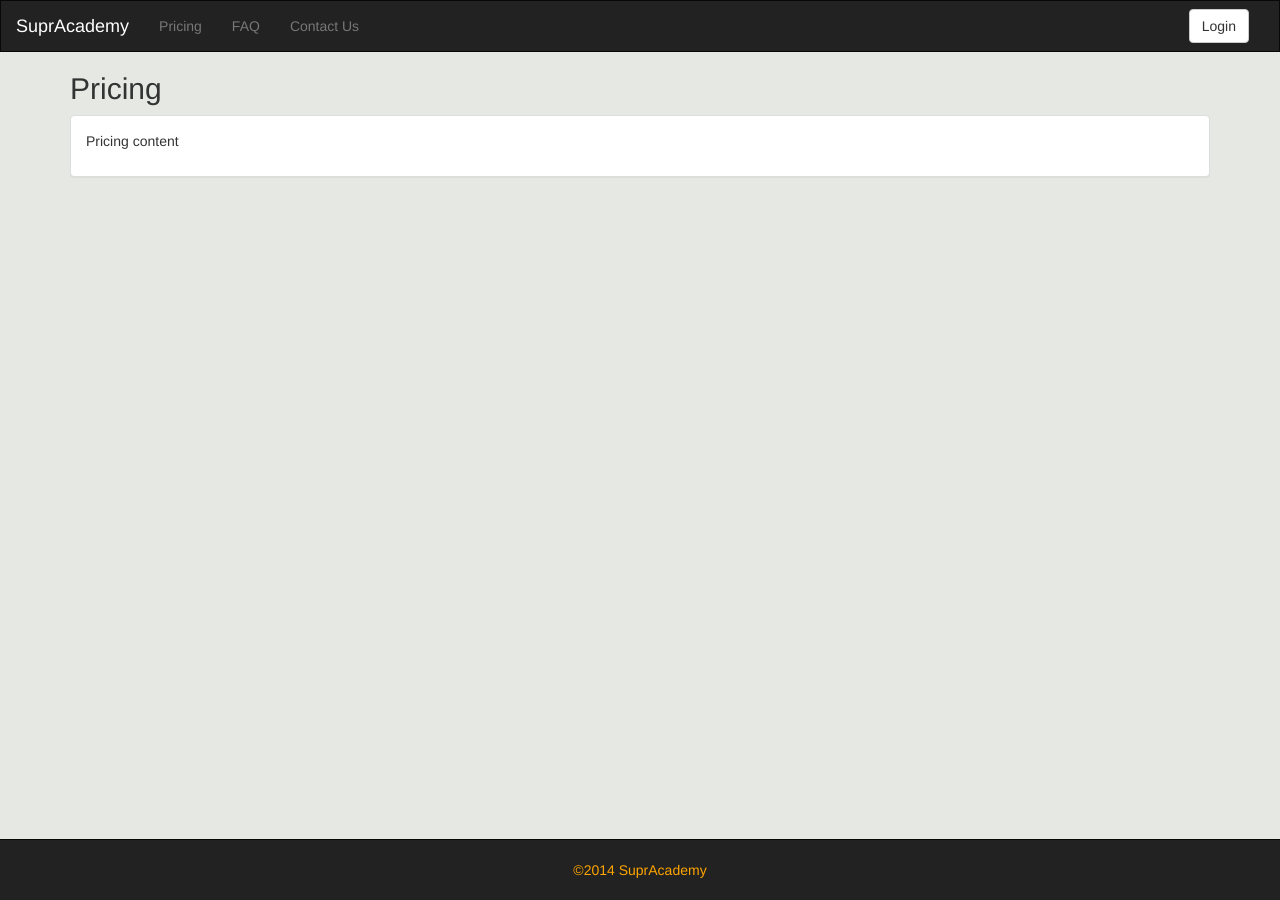
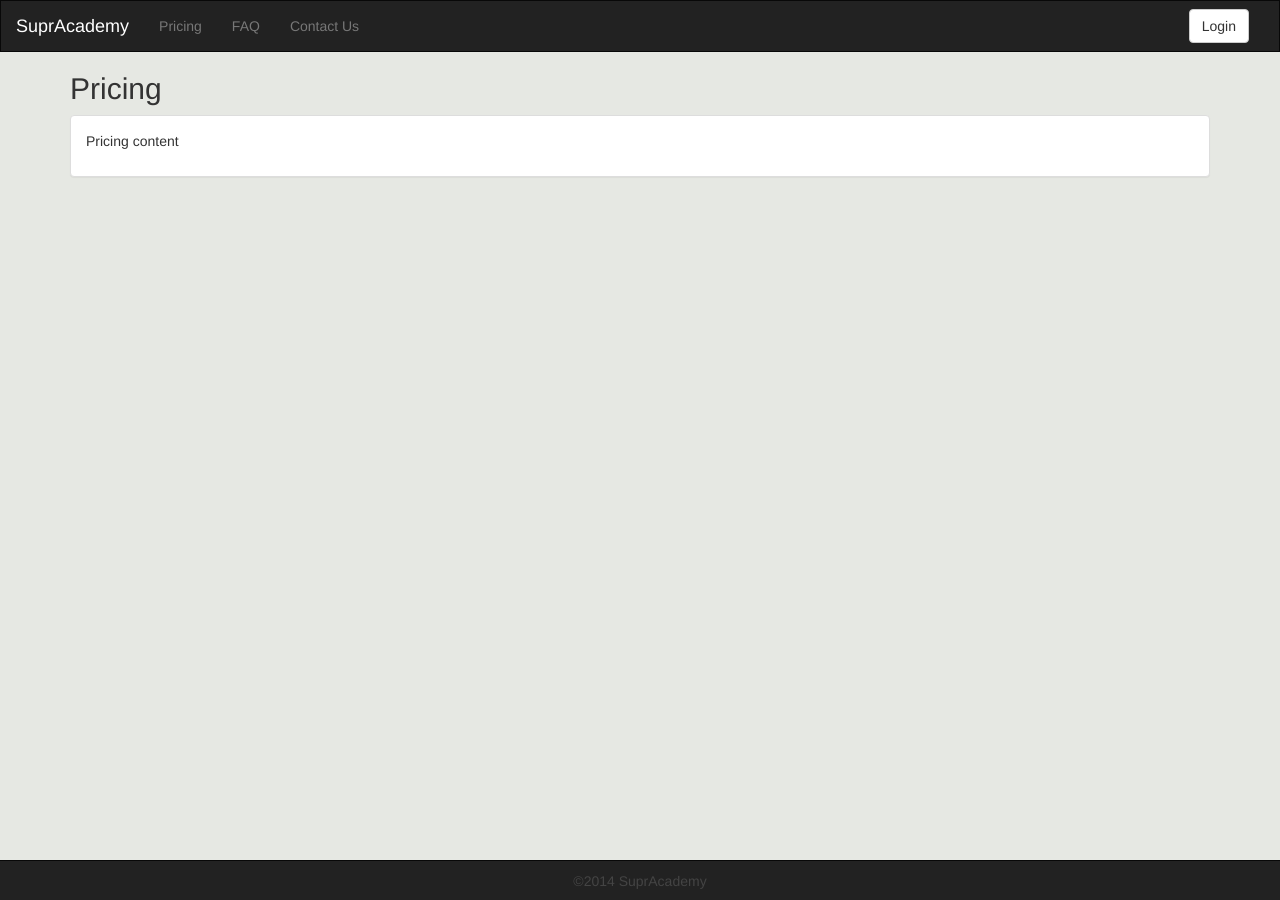
Before and after one commit to ojagostini/supracademy.com, a Jekyll site: the page built from pricing.html, in a window 1280 px wide. Built offline with Jekyll 4.4.1, drawn with Linux system fonts in a browser that asks for light colours; nearby versions of some CDN libraries.

```diff
--- a/css/main.css
+++ b/css/main.css
@@ -139,21 +139,32 @@ h1 {
 	margin-bottom: 40px;
 }
 #call-to-action {
-	margin-top: 40px;
+	margin-top: 80px;
 }
 
 /* Contact Us */
+
+#location .panel{
+	height: 330px;
+}
+#location .panel-body {
+	height: 100%;
+}
 address {
 	font-size: 1.25em;
 }
 
+.navbar {
+	min-height: 40px;
+}
 footer {
-	color: orange;
+	color: #444;
 }
-
 footer #copyright {
-	margin-top: 20px;
-	margin-bottom: 10px;
+	margin-top: 10px;
+}
+footer p {
+	margin-bottom: 0px;
 }
 
 /* Syntax highlighting styles */
```
Also changed, not shown: contact-us.html (+9 -2 lines).
